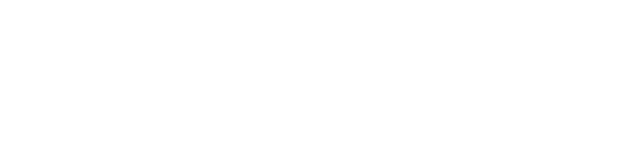
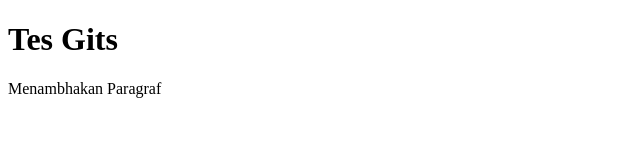
Before and after one commit to MRizkiAulia/wpu-git-test-3, a plain HTML site: page index.html in a window 1280 px wide. Shown: the whole page, without its empty margins (0-640 px from the left). Drawn offline with Linux system fonts and the light colour scheme.

Commit message:
Menambahkan paragraf

```diff
--- a/index.html
+++ b/index.html
@@ -7,6 +7,7 @@
     <title>Document</title>
 </head>
 <body>
-
+    <h1>Tes Gits</h1>
+    <p>Menambhakan Paragraf</p>
 </body>
 </html>
```
